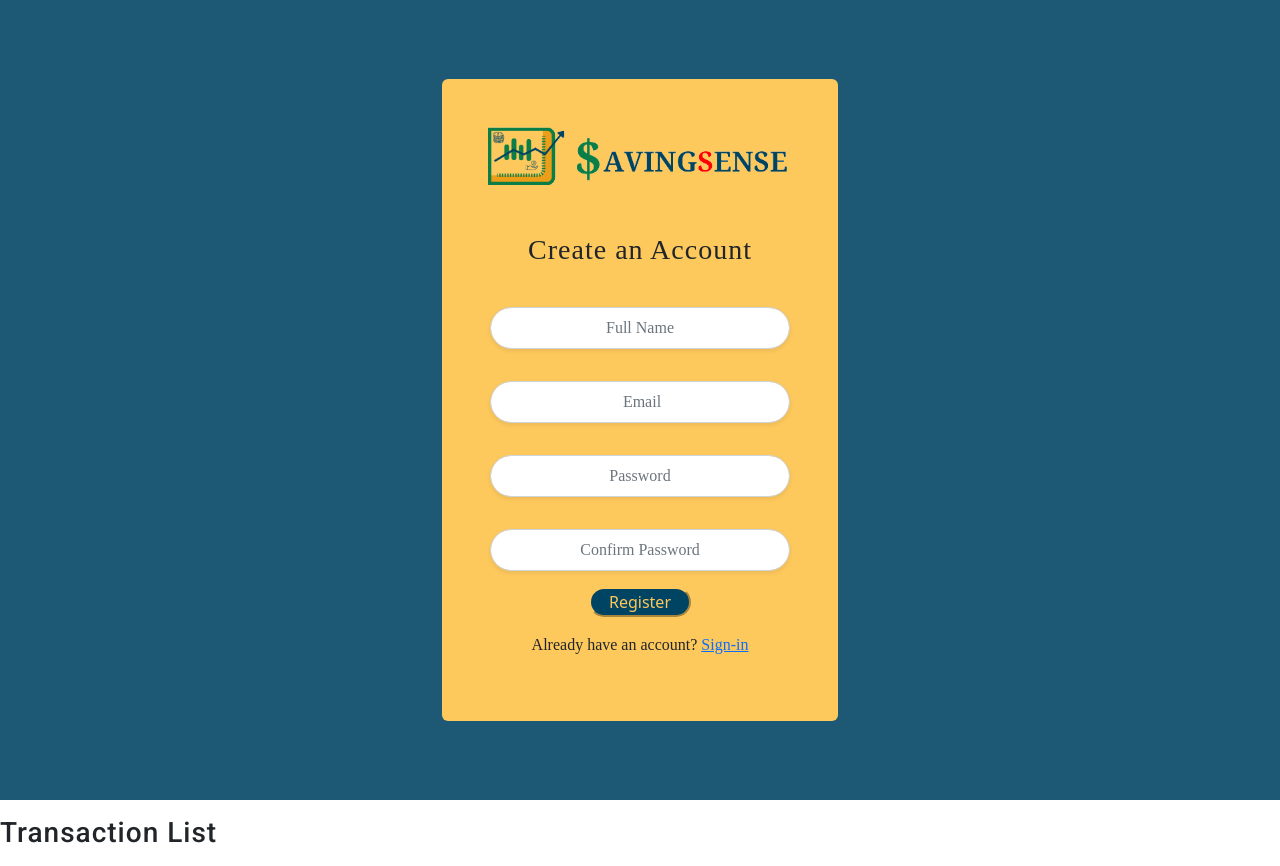
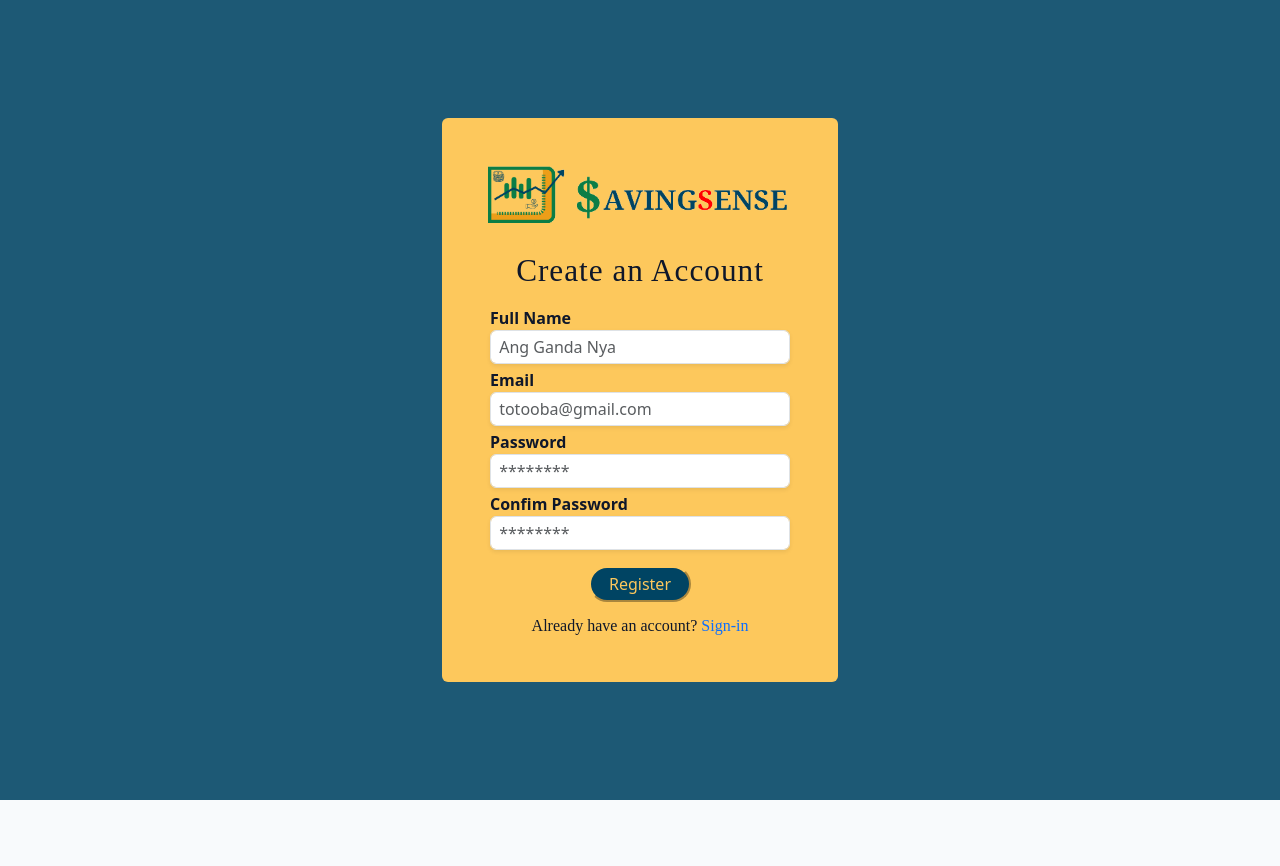
Before and after one commit to elainelynch/SavingSense, a React (Vite) app: page /register in a window 1280 px wide. After the commit the page ends 800 px from the top, so only its background shows below. Built offline with nearby package versions, Linux system fonts and the light colour scheme.

Commit message:
changed forms design

```diff
--- a/package.json
+++ b/package.json
@@ -13,8 +13,9 @@
     "@fortawesome/react-fontawesome": "^0.2.0",
     "@popperjs/core": "^2.11.8",
     "@reduxjs/toolkit": "^1.9.5",
-    "bootstrap": "5.2.3",
+    "bootstrap": "^5.3.1",
     "email-validator": "^2.0.4",
+    "email-validator-net": "^2.1.0",
     "formik": "^2.4.3",
     "react": "^18.2.0",
     "react-dom": "^18.2.0",
--- a/src/App.jsx
+++ b/src/App.jsx
@@ -4,8 +4,9 @@ import ForgotPassword from "./pages/ForgotPassword";
 import Login from "./pages/Login";
 import Footer from "./components/Footer";
 import Dashboard from "./components/Dashboard";
-import TransactionList from "./components/TransactionList";
 import { AppProvider } from "./context/AppContext";
+import "bootstrap/dist/js/bootstrap.bundle.min";
+
 
 function App() {
   return (
@@ -19,14 +20,6 @@ function App() {
             <Route path="/register" element={<Register />} />
           </Routes>
         </BrowserRouter>
-        <div>
-          <h3 className="mt-3">Transaction List</h3>
-          <div className="row mt-3">
-            <div className="col-sm">
-              <TransactionList />
-            </div>
-          </div>
-        </div>
         <Footer />
       </AppProvider>
     </>
--- a/src/components/Dashboard.jsx
+++ b/src/components/Dashboard.jsx
@@ -53,7 +53,7 @@ function Dashboard() {
 
   return (
     <>
-      <div className="bg-savingsense fixed-top">
+      <div className="bg-color fixed-top">
         <Navbar />
       </div>
       <div className="main-container">
@@ -145,34 +145,34 @@ function Dashboard() {
           </div>
           <div className="container list-center ms-2 row mt-5">
             <div className="card-list-s text-center col-4 col-md-2 rounded">
-              <h5 className="list text-center mt-2 rounded">
+              <h5 className="list text-center mt-2 p-2 rounded">
                 <FcList size={20} />{" "}
                 <span className="list-text fw-bold fs-5">List</span>
               </h5>
             </div>
           </div>
 
-          <div className="container list-container overflow-auto">
+          <div className="container list-container overflow-auto mt-3">
             <div className="row text-center">
               <div className="col-3">
                 <p className="fw-bold">Date</p>
-                <p>00/00/0000</p>
+                <p className="mt-3">00/00/0000</p>
               </div>
               <div className="col-3">
                 <p className="fw-bold">Type</p>
-                <p>Income</p>
+                <p className="mt-3">Income</p>
               </div>
               <div className="col-3">
                 <p className="fw-bold">Category</p>
-                <p>Gifts and Donations</p>
+                <p className="mt-3">Gifts and Donations</p>
               </div>
               <div className="col-3">
                 <p className="fw-bold">Amount</p>
-                <p>100,000</p>
+                <p className="mt-3">100,000</p>
               </div>
               <div>
-                <p className="fw-bold">Note:</p>
-                <span className="fs-7">
+                <p className="fw-bold mt-4">Note:</p>
+                <span className="fs-7 mt-3">
                   rgesrgreghreshrehrthrthjtrhrthhthrthrtregregregregreahesrhetshetheth
                   ergregre reagregregregr ergrgregber regrtgergergerg
                   aergrgregtresgesrgesr awegergregareghearhre
@@ -184,7 +184,7 @@ function Dashboard() {
           <div className="container transaction-center row ms-2  mt-5">
             <div className="card-new-trans col-10 col-md-3 rounded">
               <h5
-                className="list text-center mt-2"
+                className="list text-center mt-2 p-2"
                 data-bs-toggle="collapse"
                 href="#multiCollapseExample2"
                 role="button"
@@ -229,6 +229,8 @@ function Dashboard() {
                               {formik.errors.date}
                             </span>
                           )}
+
+
                           <div className="input-group mt-2">
                             <label className="input-group-text" htmlFor="type">
                               <span className="incometext">
@@ -244,7 +246,7 @@ function Dashboard() {
                             >
                               <option defaultValue>Type...</option>
                               <option defaultValue="1" className="color-income">
-                              <TbCurrencyPeso size={30} />Income
+                              Income
                               </option>
                               <option
                                 defaultValue="2"
@@ -259,6 +261,8 @@ function Dashboard() {
                               {formik.errors.type}
                             </span>
                           )}
+
+
                           <div className="input-group mt-2">
                             <label
                               className="input-group-text"
@@ -421,6 +425,8 @@ function Dashboard() {
                               {formik.errors.category}
                             </span>
                           )}
+
+
                           <div className="input-group mt-2">
                             <span className="input-group-text" id="amount">
                               <span className="incometext">
@@ -443,6 +449,8 @@ function Dashboard() {
                               {formik.errors.amount}
                             </span>
                           )}
+
+
                           <div className="mt-2">
                             <span htmlFor="note" className="form-label">
                               <span className="incometext">
@@ -459,10 +467,14 @@ function Dashboard() {
                               onChange={formik.handleChange}
                             ></textarea>
                           </div>
+
+
+
                           <div className="col-12 save mb-4">
                             <button
                               type="submit"
                               className="col-3 save1 new-trans text-center rounded mt-4"
+                              id="save"
                             >
                               <span className="list-text fw-bold fs-5 p-1">
                                 Save
@@ -478,7 +490,7 @@ function Dashboard() {
                               <small>11 mins ago</small>
                             </div>
                             <div className="toast-body">
-                              Hello, world! This is a toast message.
+                              Succesfully login
                             </div>
                           </div>
                         </div>
--- a/src/components/Navbar.jsx
+++ b/src/components/Navbar.jsx
@@ -14,7 +14,7 @@ import { BiLogOut } from "react-icons/bi";
 function Navbar() {
   return(
     <>
-      <nav className="navbar navbar-expand-lg bg-body-tertiary">
+      <nav className="navbar navbar-expand-lg ">
         <div className="container-fluid d-flex">
           <div className="logo-margin">
            <img src={savingsense} alt="Savingsense logo"  width="250" className="savingsense-logo"/>
--- a/src/pages/ForgotPassword.jsx
+++ b/src/pages/ForgotPassword.jsx
@@ -22,15 +22,17 @@ function ForgotPassword() {
                     <div className="react-icon mb-3">
                     <IoAlertCircle size={70} />
                     </div>
-                    <div className="mb-2">
+
                     <h3 className="start-end mb-3 text-center">Forgot Password</h3>
                     <p className="mb-2 text-center">Enter your email and we'll send you a <br /> link to reset your password.</p>
-                    <label htmlFor="email"></label>
-                    <input type="text" placeholder="Email" className="form-control rounded-pill border-input shadow-sm p-2 text-center" required/>
+
+                    <div className="mb-2 fw-semibold mt-4">
+                        <label htmlFor="email">Email</label>
+                        <input type="text" placeholder=" totooba@gmail.com" className="form-control rounded border-input shadow-sm p-1 mt-1" required/>
                     </div>
-                    <div className="d-flex justify-content-center mt-3">
+                    <div className="d-flex justify-content-center mt-4">
                         <Link to="/">
-                        <button type="submit" className="rounded-pill bg-wanda" data-bs-toggle="modal" data-bs-target="#exampleModal"><span className="submit">Submit</span></button>
+                        <button type="submit" className="rounded-pill p-2 bg-wanda" data-bs-toggle="modal" data-bs-target="#exampleModal"><span className="submit">Submit</span></button>
                         </Link>
                     </div>
                     <div className="modal fade" id="exampleModal" tabIndex="-1" aria-labelledby="exampleModalLabel" aria-hidden="true">
--- a/src/pages/Login.jsx
+++ b/src/pages/Login.jsx
@@ -6,6 +6,8 @@ import savingsense from "/savingsense.png";
 import { useFormik } from "formik";
 import * as EmailValidator from "email-validator";
 import * as Yup from "yup";
+import "bootstrap/dist/css/bootstrap.min.css";
+import { Toast } from "bootstrap";
 
 function Login() {
   const formik = useFormik({
@@ -21,8 +23,10 @@ function Login() {
       password: Yup.string().required("Password is required"),
     }),
 
-    onSubmit: (values) => {
-      console.log(values);
+    onSubmit: (value) => {
+      console.log(value);
+      new Toast(document.getElementById('login')).show()
+
     },
   });
 
@@ -35,7 +39,6 @@ function Login() {
       <div className="login d-flex justify-content-center align-items-center vh-100 bg-login">
         <div className="form_container">
           <form
-            onSubmit={formik.handleSubmit}
             className="container bg-log-in p-5 rounded"
           >
             <div className="logo-center">
@@ -46,14 +49,17 @@ function Login() {
                 className="savingsense-logo  mb-5 rounded"
               />
             </div>
-            <div className="mb-2">
-              <h3 className="start-end mb-3 text-center">Login</h3>
-              <label htmlFor="email"></label>
+
+            <h3 className="start-end mb-3 text-center">Login</h3>
+
+
+            <div className="mb-2 fw-semibold">
+              <label htmlFor="email">Email</label>
               <input
-                name="email"
+                id="email"
                 type="text"
-                placeholder="Email"
-                className="form-control rounded-pill border-input shadow-sm p-2 text-center"
+                placeholder=" totooba@gmail.com"
+                className="form-control rounded border-input shadow-sm p-1 mt-1"
                 required
                 onChange={formik.handleChange}
                 onBlur={formik.handleBlur}
@@ -63,13 +69,15 @@ function Login() {
                 <div>{formik.errors.email}</div>
               ) : null}
             </div>
-            <div className="mb-2">
-              <label htmlFor="password"></label>
+
+
+            <div className="mb-2 fw-semibold">
+              <label htmlFor="password">Password</label>
               <input
-                name="password"
+                id="password"
                 type="password"
-                placeholder="Password"
-                className="form-control rounded-pill shadow-sm p-2 text-center"
+                placeholder=" ********"
+                className="form-control rounded shadow-sm p-1 mt-1"
                 required
                 onChange={formik.handleChange}
                 onBlur={formik.handleBlur}
@@ -79,24 +87,40 @@ function Login() {
                 <div>{formik.errors.password}</div>
               ) : null}
             </div>
+
+
             <div className="d-flex justify-content-center mt-3">
               <p className="mt-3 fw-semi bold">
                 <Link to="/forgotpassword">Forgot Password?</Link>
               </p>
             </div>
-            <div className="d-flex justify-content-center mt-3">
-              {/* <Link to="/dashboard"> */}
-              <button type="submit" className="rounded-pill bg-gerwin">
+            <Link to="/dashboard"><div className="d-flex justify-content-center mt-3">
+              <button type="submit" className="rounded-pill p-2 bg-gerwin">
                 Login
               </button>
-              {/* </Link> */}
             </div>
+            </Link>
+
             <div className="d-flex justify-content-center mt-3">
               <p className="mt-3">
                 Don't have an account yet? <Link to="/register">Sign-up</Link>
               </p>
             </div>
           </form>
+
+
+          <div aria-live="polite" aria-atomic="true" className="bg-dark position-relative bd-example-toasts">
+            <div id="login" className="toast-container position-absolute p-3">
+              <div className="toast">
+                <div className="toast-header">
+                  <small>just now</small>
+                </div>
+                <div className="toast-body">
+                  Hello, world! This is a toast message.
+                </div>
+              </div>
+            </div>
+          </div>
         </div>
       </div>
     </>
--- a/src/pages/Register.jsx
+++ b/src/pages/Register.jsx
@@ -5,14 +5,17 @@ import { useEffect } from "react";
 import savingsense from "/savingsense.png";
 import { useFormik } from "formik";
 import * as Yup from "yup";
+import "bootstrap/dist/css/bootstrap.min.css";
+import "bootstrap/dist/js/bootstrap.bundle.min";
+import { Toast } from "bootstrap";
 
 function Register() {
   const formik = useFormik({
     initialValues: {
-      fname: "",
+      fullname: "",
       email: "",
       password: "",
-      rpassword: "",
+      confirmPassword: "",
     },
 
     validationSchema: Yup.object({
@@ -20,7 +23,7 @@ function Register() {
         .email("Invalid email address")
         .required("Email address is required"),
       password: Yup.string().required("Password is required"),
-      rpassword: Yup.string().oneOf(
+      confirmPassword: Yup.string().oneOf(
         [Yup.ref("password"), ""],
         "Password must match"
       ),
@@ -28,6 +31,7 @@ function Register() {
 
     onSubmit: (values) => {
       console.log(values);
+      new Toast(document.getElementById('livetoast')).show()
     },
   });
 
@@ -39,9 +43,6 @@ function Register() {
     event.preventDefault();
     // Process form data here
 
-    // Show the modal
-    const myModal = new Register.Modal(document.getElementById("exampleModal"));
-    myModal.show();
   };
 
   return (
@@ -57,116 +58,120 @@ function Register() {
                 src={savingsense}
                 alt="Savingsense logo"
                 width="300"
-                className="savingsense-logo mb-5"
+                className="savingsense-logo mb-4"
               />
             </div>
-            <h3 className="text-center mb-3 text-lowercase">
+            <h3 className="text-center mb-4 mt-2 text-lowercase">
               <span className="text-uppercase">C</span>reate an{" "}
               <span className="text-uppercase">A</span>ccount
             </h3>
-            <div className="mb-2">
-              <label htmlFor="fname"></label>
+
+
+            <div className="mb-2 mt-3 fw-semibold">
+              <label htmlFor="fullname">Full Name</label>
               <input
                 type="text"
-                id="fname"
-                placeholder="Full Name"
-                className="form-control rounded-pill border-input shadow-sm p-2 text-center"
+                id="fullname"
+                placeholder=" Ang Ganda Nya"
+                className="form-control rounded border-input shadow-sm p-1 mt-1"
                 required
                 onChange={formik.handleChange}
                 onBlur={formik.handleBlur}
-                value={formik.values.fname}
+                value={formik.values.fullname}
               />
             </div>
-            <div className="mb-2">
-              <label htmlFor="email"></label>
+            {formik.errors.fullname && (
+              <span className="error-text fs-bold">
+              {formik.errors.fullname}
+              </span>
+            )}
+
+
+            <div className="mb-2 fw-semibold">
+              <label htmlFor="email">Email</label>
               <input
                 type="email"
                 id="email"
-                placeholder=" Email"
-                className="form-control rounded-pill shadow-sm p-2 text-center"
+                placeholder=" totooba@gmail.com"
+                className="form-control rounded shadow-sm p-1 mt-1"
                 required
                 onChange={formik.handleChange}
                 onBlur={formik.handleBlur}
                 value={formik.values.email}
               />
             </div>
-            <div className="mb-2">
-              <label htmlFor="password"></label>
+            {formik.errors.email && (
+              <span className="error-text fs-bold">
+              {formik.errors.email}
+              </span>
+            )}
+
+
+            <div className="mb-2 fw-semibold">
+              <label htmlFor="password">Password</label>
               <input
                 type="password"
                 id="password"
-                placeholder="Password"
-                className="form-control rounded-pill shadow-sm p-2 text-center"
+                placeholder=" ********"
+                className="form-control rounded shadow-sm p-1 mt-1"
                 required
                 onChange={formik.handleChange}
                 onBlur={formik.handleBlur}
                 value={formik.values.password}
               />
             </div>
-            <div className="mb-2">
-              <label htmlFor="rpassword"></label>
+            {formik.errors.password && (
+              <span className="error-text fs-bold">
+              {formik.errors.password}
+              </span>
+            )}
+
+
+            <div className="mb-2 fw-semibold">
+              <label htmlFor="confirmPassword">Confim Password</label>
               <input
                 type="password"
-                id="rpassword"
-                placeholder="Confirm Password"
-                className="form-control rounded-pill shadow-sm p-2 text-center"
+                id="confirmPassword"
+                placeholder=" ********"
+                className="form-control rounded shadow-sm p-1 mt-1"
                 required
                 onChange={formik.handleChange}
                 onBlur={formik.handleBlur}
-                value={formik.values.rpassword}
+                value={formik.values.confirmPassword}
               />
             </div>
-            <div className="d-flex justify-content-center mt-3">
-              {/* <Link to="/"> */}
+            {formik.errors.confirmPassword && (
+              <span className="error-text fs-bold">
+              {formik.errors.confirmPassword}
+              </span>
+            )}
+
+
+            <Link to="/"><div className="d-flex justify-content-center mt-3">
               <button
                 type="submit"
-                className="rounded-pill bg-gerwin"
-                data-bs-toggle="modal"
-                data-bs-target="#exampleModal"
+                className="rounded-pill p-2 bg-gerwin"
               >
                 Register
               </button>
-              {/* </Link> */}
-              <div
-                className="modal fade"
-                id="exampleModal"
-                tabIndex="-1"
-                aria-labelledby="exampleModalLabel"
-                aria-hidden="true"
-              >
-                <div className="modal-dialog">
-                  <div className="modal-content">
-                    <div className="modal-header">
-                      <h1 className="modal-title fs-5" id="exampleModalLabel">
-                        Thank you!
-                      </h1>
-                      <button
-                        type="button"
-                        className="btn-close"
-                        data-bs-dismiss="modal"
-                        aria-label="Close"
-                      ></button>
-                    </div>
-                    <div className="modal-body">
-                      Account has been succussfuly created.
-                    </div>
-                    <div className="modal-footer">
-                      {/* <Link to="/"> */}
-                      <div className="bg-gerwin-modal rounded-pill text-center">
-                        <button type="submit" className="btn rounded-pill">
-                          <span className="modal-save">Save</span>
-                        </button>
-                      </div>
-                      {/* </Link> */}
-                    </div>
-                  </div>
-                </div>
-              </div>
             </div>
+            </Link>
             <p className="mt-3 text-center">
               Already have an account? <Link to="/">Sign-in</Link>
             </p>
           </form>
+          <div aria-live="polite" aria-atomic="true" className="bg-info position-relative bd-example-toasts">
+            <div id="livetoast" className="toast-container position-absolute p-3">
+              <div className="toast">
+                <div className="toast-header">
+                  <small>11 mins ago</small>
+                </div>
+                <div className="toast-body">
+                  Hello, world! This is a toast message.
+                </div>
+              </div>
+            </div>
+          </div>
         </div>
       </div>
     </>
--- a/src/style/dashboard.scss
+++ b/src/style/dashboard.scss
@@ -271,8 +271,14 @@ ul {
 }
 
 .bg-savingsense{
+  background-color: #F5B445;
+}
+
+.bg-color {
   background-color: var(--koji-orange);
 }
+
+
 
 .sign-in-dashboard{
   font-size: 30px;
@@ -517,7 +523,7 @@ ul {
 
 
   .ul-margin{
-    margin-left: -20px;
+    margin-left: -10px;
   }
 
   .side-bar{
@@ -644,9 +650,6 @@ ul {
     font-size: 1em;
    }
 
-   .ul-margin{
-    margin-left: -40%;
-  }
 
   .sign-out-color{
     visibility: hidden;
```
Also changed, not shown: 1 other file (tests, documents, lock files or other folders).
